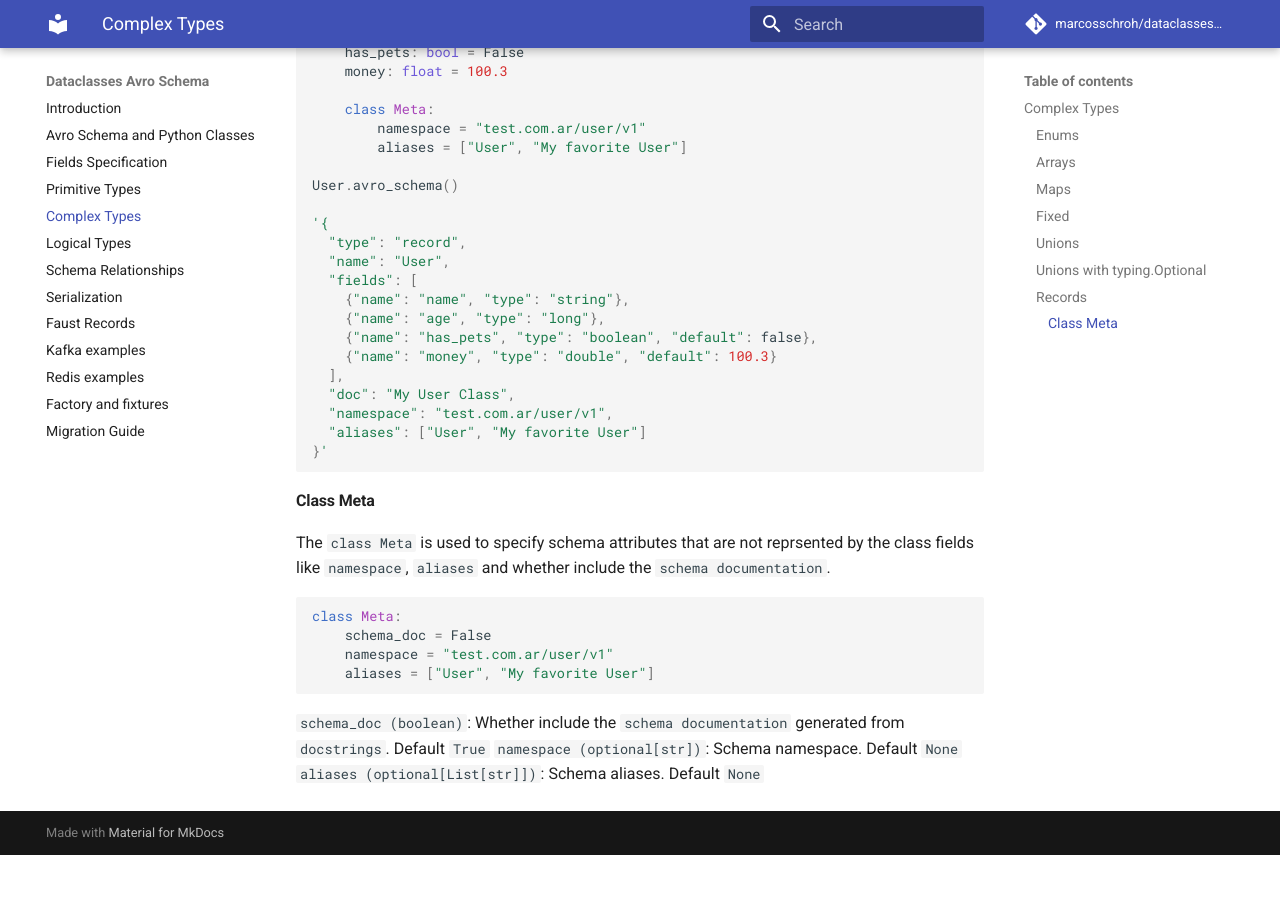
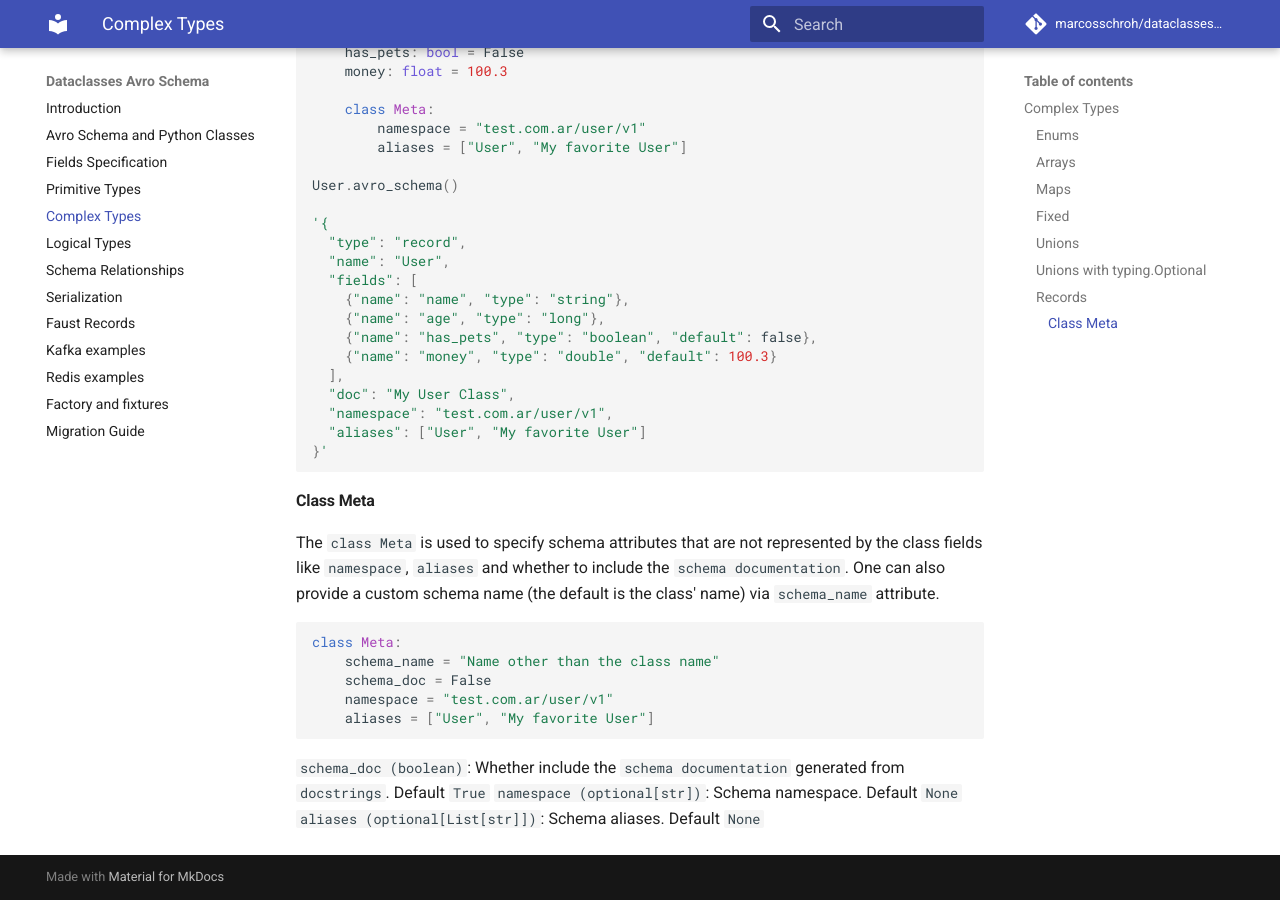
Before and after one commit to marcosschroh/dataclasses-avroschema, an MkDocs documentation site: the page built from docs/complex_types.md, in a window 1280 px wide and 900 px high, scrolled down 7655 px. Built offline with MkDocs 1.6.1 and Material for MkDocs 9.7.7, drawn with Linux system fonts in a browser that asks for light colours; comment, search, counter and statistics services are not loaded; before the commit the page ends 8510 px from its top, so only the background shows below that.

Commit message:
Add schema_name to SchemaMetadata.
It allows to customize the name attribute in the avro schema.

````diff
--- a/docs/complex_types.md
+++ b/docs/complex_types.md
@@ -2,15 +2,15 @@
 
 The following list represent the avro complext types mapped to python types:
 
-| Avro Type | Python Type |
-|-----------|-------------|
-| enums     |   types.Enum     |
-| arrays    |   typing.List, typing.Tuple, typing.Sequence, typing.MutableSequence      |
-| maps      |   typing.Dict, typing.Mapping, typing.MutableMapping      |
-| fixed     | types.Fixed |
-| unions    |typing.Union |
-| unions with `null`  |typing.Optional |
-| records   |Python Class |
+| Avro Type          | Python Type                                                        |
+| ------------------ | ------------------------------------------------------------------ |
+| enums              | types.Enum                                                         |
+| arrays             | typing.List, typing.Tuple, typing.Sequence, typing.MutableSequence |
+| maps               | typing.Dict, typing.Mapping, typing.MutableMapping                 |
+| fixed              | types.Fixed                                                        |
+| unions             | typing.Union                                                       |
+| unions with `null` | typing.Optional                                                    |
+| records            | Python Class                                                       |
 
 ### Enums
 
@@ -401,10 +401,11 @@ User.avro_schema()
 
 #### Class Meta
 
-The `class Meta` is used to specify schema attributes that are not reprsented by the class fields like `namespace`, `aliases` and whether include the `schema documentation`.
+The `class Meta` is used to specify schema attributes that are not represented by the class fields like `namespace`, `aliases` and whether to include the `schema documentation`. One can also provide a custom schema name (the default is the class' name) via `schema_name` attribute.
 
 ```python
 class Meta:
+    schema_name = "Name other than the class name"
     schema_doc = False
     namespace = "test.com.ar/user/v1"
     aliases = ["User", "My favorite User"]
````
Also changed, not shown: 2 other files.
